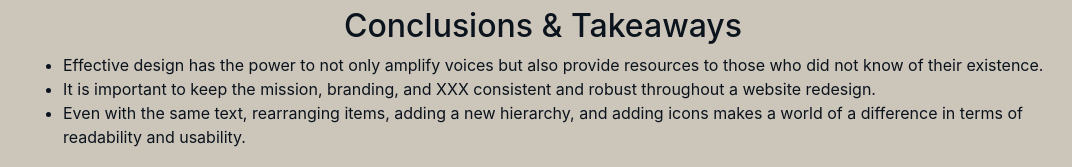
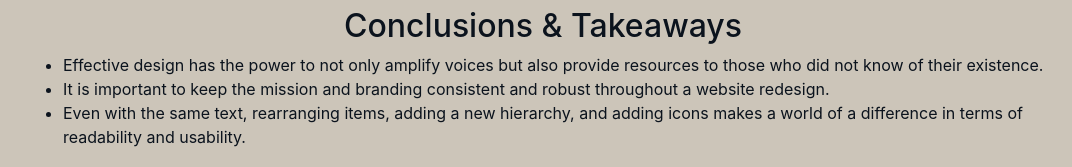
Before and after one commit to funkycat381/MyPortfolio, a plain HTML site: page Union Site/index.html in a window 1280 px wide. Shown: the part 6803-6970 px from the top of the page, without its empty margins (97-1169 px from the left). Drawn offline with Linux system fonts and the light colour scheme.

Commit message:
Update index.html

```diff
--- a/Union Site/index.html
+++ b/Union Site/index.html
@@ -206,7 +206,7 @@
 			<ul>
 				<li> Effective design has the power to not only amplify voices but also provide resources to those who
 					did not know of their existence.
-				<li> It is important to keep the mission, branding, and XXX consistent and robust throughout a website
+				<li> It is important to keep the mission and branding consistent and robust throughout a website
 					redesign.
 				<li>Even with the same text, rearranging items, adding a new hierarchy, and adding icons makes a world
 					of a difference in terms of readability and usability.
```
